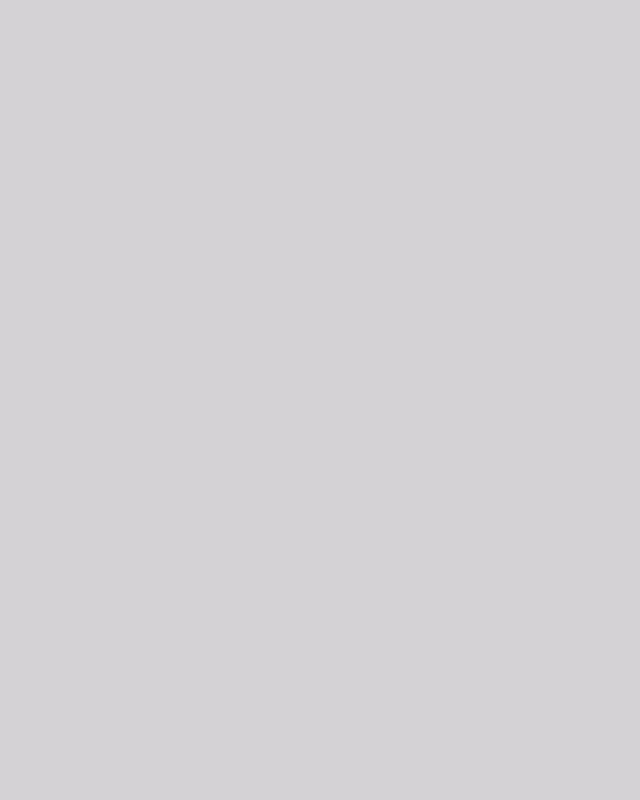
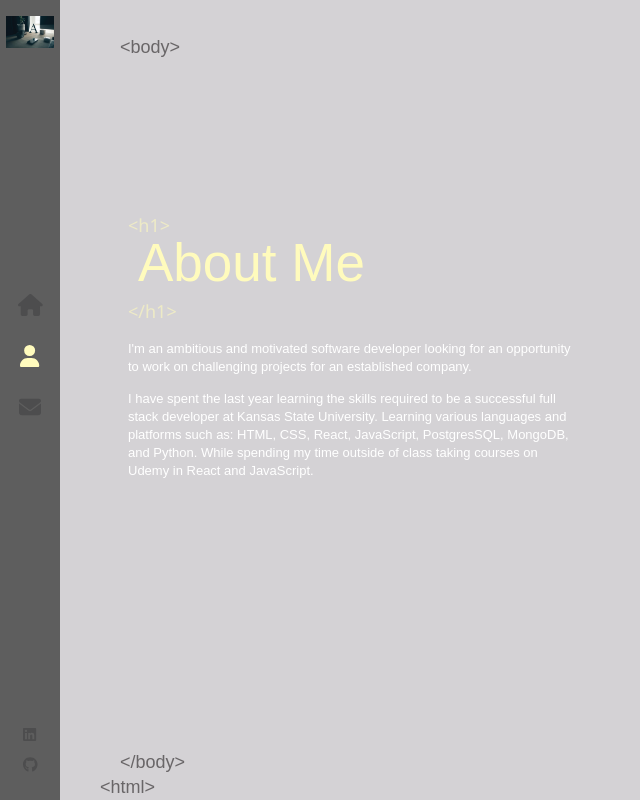
Before and after one commit to andcarter95/PortfolioReactJS, a React (Create React App) app: page /about in a window 1280 px wide. Before the commit this address had no page. Shown: the whole page, without its empty margins (0-640 px from the left). Built offline with nearby package versions, Linux system fonts and the light colour scheme.

Commit message:
Working on About page. Content and CSS built.

```diff
--- a/src/App.js
+++ b/src/App.js
@@ -4,12 +4,14 @@ import { Routes, Route } from 'react-router-dom';
 // Components
 import Layout from './Components/Layout/layout';
 import Home from './Components/Home/home';
+import About from './Components/About/about';
 
 function App() {
   return (
     <Routes>
       <Route path='/' element={<Layout/>}>
         <Route index element={<Home/>}/>
+        <Route path='/about' element={<About/>}/>
       </Route>
     </Routes>
   );
--- /dev/null
+++ b/src/Components/About/about.js
@@ -0,0 +1,25 @@
+import './about.scss';
+
+const About = () => {
+
+    return (
+        <div className='container about-page'>
+            <div className='text-zone'>
+                <h1>About Me</h1>
+                <p>
+                    I'm an ambitious and motivated software developer looking for an
+                    opportunity to work on challenging projects for an established company.
+                </p>
+                <p>
+                    I have spent the last year learning the skills required to be a
+                    successful full stack developer at Kansas State University. Learning various
+                    languages and platforms such as: HTML, CSS, React, JavaScript, PostgresSQL,
+                    MongoDB, and Python. While spending my time outside of class taking courses
+                    on Udemy in React and JavaScript.
+                </p>
+            </div>
+        </div>
+    )
+}
+
+export default About;
--- a/src/Components/Layout/layout.js
+++ b/src/Components/Layout/layout.js
@@ -15,7 +15,7 @@ const Layout = () => {
 
                 <Outlet/>
                 <span className='tags bottom-tags'>
-                    &lt;body&gt;
+                    &lt;/body&gt;
                     <br/>
                     <span className='bottom-tag-html'>&lt;html&gt;</span>
                 </span>
--- a/src/Components/Layout/layout.scss
+++ b/src/Components/Layout/layout.scss
@@ -36,3 +36,70 @@
   animation: fadeIn 1s forwards;
   animation-delay: 1s;
 }
+
+.about-page {
+  .text-zone {
+    position: absolute;
+    left: 10%;
+    top: 50%;
+    transform: translateY(-50%);
+    width: 35%;
+    vertical-align: middle;
+    display: table-cell;
+    max-height: 90%;
+
+    h1 {
+      font-size: 53px;
+      font-family: sans-serif;
+      color: #fffbbd;
+      font-weight: 400;
+      margin-top: 0;
+      position: relative;
+      margin-bottom: 40px;
+      left: 10px;
+
+      &::before {
+        content: '<h1>';
+        font-family: 'Segoe UI', Tahoma, Geneva, Verdana, sans-serif;
+        font-size: 18px;
+        position: absolute;
+        margin-top: -10px;
+        left: -10px;
+        opacity: 0.6;
+        line-height: 18px;
+      }
+
+      &::after {
+        content: '</h1>';
+        font-family: 'Segoe UI', Tahoma, Geneva, Verdana, sans-serif;
+        font-size: 18px;
+        line-height: 18px;
+        position: absolute;
+        left: -30px;
+        bottom: -20px;
+        margin-left: 20px;
+        opacity: 0.6;
+      }
+    }
+    p {
+      font-size: 13px;
+      color: #fff;
+      font-family: sans-serif;
+      min-width: fit-content;
+      animation: pulse 1s;
+
+      &:nth-of-type(1) {
+        animation-delay: 1.1s;
+      }
+
+      &:nth-of-type(2) {
+        animation-delay: 1.4s;
+      }
+      &:nth-of-type(3) {
+        animation-delay: 1.7s;
+      }
+    }
+  }
+
+
+}
--- a/src/Components/Sidebar/sidebar.js
+++ b/src/Components/Sidebar/sidebar.js
@@ -17,7 +17,7 @@ const Sidebar = () => {
                 <NavLink exact="true" activeclassname="active" to="/">
                     <FontAwesomeIcon icon={faHome} color="#4d4d4e"/>
                 </NavLink>
-                <NavLink exact="true" activeclassname="active" className="about-link" to="/user">
+                <NavLink exact="true" activeclassname="active" className="about-link" to="/about">
                     <FontAwesomeIcon icon={faUser} color="#4d4d4e"/>
                 </NavLink>
                 <NavLink exact="true" activeclassname="active" className="contact-link" to="/contact">
```
Also changed, not shown: src/Components/About/about.scss (added).
